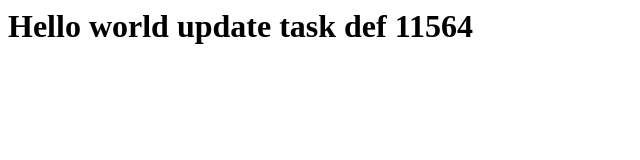
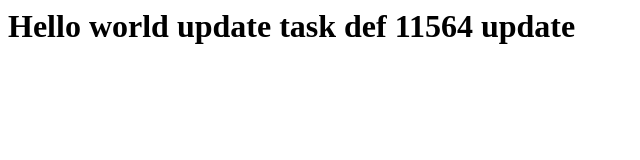
Before and after one commit to Mudassir164/static, a plain HTML site: page index.html in a window 1280 px wide. Shown: the whole page, without its empty margins (0-640 px from the left). Drawn offline with Linux system fonts and the light colour scheme.

Commit message:
Update index.html

```diff
--- a/index.html
+++ b/index.html
@@ -1 +1 @@
-<h1>Hello world update task def 11564</h1>
+<h1>Hello world update task def 11564 update</h1>
```
